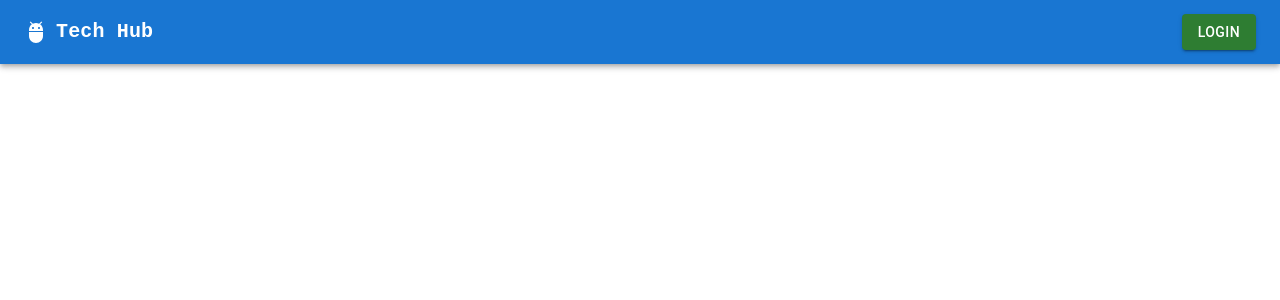
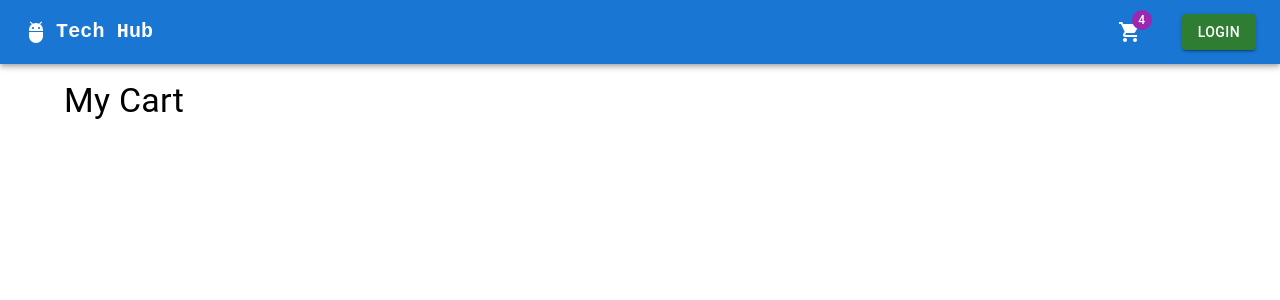
Before and after one commit to IbrahimAlmahdy/e-commerce_mern, a React (Vite) app in the folder frontend/: page /cart in a window 1280 px wide. Before the commit this address had no page. Shown: the top 300 px of the page. Built offline with nearby package versions, Linux system fonts and the light colour scheme.

Commit message:
feat(cart): implement cart data fetching

```diff
--- a/frontend/src/App.tsx
+++ b/frontend/src/App.tsx
@@ -4,6 +4,7 @@ import Navbar from "./components/Navbar";
 import RegisterPage from "./pages/RegisterPage";
 import AuthProvider from "./context/Auth/AuthProvider";
 import LoginPage from "./pages/LoginPage";
+import CartPage from "./pages/CartPage";
 
 function App() {
   return (
@@ -14,6 +15,7 @@ function App() {
           <Route path="/" element={<HomePage />} />
           <Route path="/register" element={<RegisterPage />} />
           <Route path="/login" element={<LoginPage />} />
+          <Route path="/cart" element={<CartPage />} />
         </Routes>
       </BrowserRouter>
     </AuthProvider>
--- a/frontend/src/components/Navbar.tsx
+++ b/frontend/src/components/Navbar.tsx
@@ -10,8 +10,9 @@ import Avatar from "@mui/material/Avatar";
 import Tooltip from "@mui/material/Tooltip";
 import MenuItem from "@mui/material/MenuItem";
 import AdbIcon from "@mui/icons-material/Adb";
+import ShoppingCartIcon from "@mui/icons-material/ShoppingCart";
 import { useAuth } from "../context/Auth/AuthContext";
-import { Button } from "@mui/material";
+import { Badge, Button } from "@mui/material";
 import { useNavigate } from "react-router-dom";
 
 function Navbar() {
@@ -38,6 +39,10 @@ function Navbar() {
     logout();
     navigate("/");
     handleCloseUserMenu();
+  };
+
+  const handleCart = () => {
+    navigate("/cart");
   };
 
   return (
@@ -75,7 +80,20 @@ function Navbar() {
                 Tech Hub
               </Typography>
             </Box>
-            <Box sx={{ flexGrow: 0 }}>
+            <Box
+              sx={{
+                display: "flex",
+                flexDirection: "row",
+                flexGrow: 0,
+                gap: 4,
+                alignItems: "center",
+              }}
+            >
+              <IconButton aria-label="cart" onClick={handleCart}>
+                <Badge badgeContent={4} color="secondary">
+                  <ShoppingCartIcon sx={{ color: "#ffffff" }} />
+                </Badge>
+              </IconButton>
               {isAuthenticated ? (
                 <>
                   <Tooltip title="Open settings">
--- /dev/null
+++ b/frontend/src/pages/CartPage.tsx
@@ -0,0 +1,43 @@
+import { Container, Typography } from "@mui/material";
+import { useEffect, useState } from "react";
+import { BASE_URL } from "../constants/baseUrl";
+import { useAuth } from "../context/Auth/AuthContext";
+
+const CartPage = () => {
+  const { token } = useAuth();
+  const [cart, setCart] = useState();
+  const [error, setError] = useState("");
+
+  useEffect(() => {
+    if (!token) {
+      return;
+    }
+
+    const fetchCart = async () => {
+      const response = await fetch(`${BASE_URL}/cart`, {
+        headers: {
+          Authorization: `Bearer ${token}`,
+        },
+      });
+
+      if (!response.ok) {
+        setError("Failed to fetch user cart. Please try again");
+      }
+
+      const data = await response.json();
+      setCart(data);
+    };
+
+    fetchCart();
+  }, [token]);
+
+  console.log({ cart });
+
+  return (
+    <Container sx={{ mt: 2 }}>
+      <Typography variant="h4">My Cart</Typography>
+    </Container>
+  );
+};
+
+export default CartPage;
```
